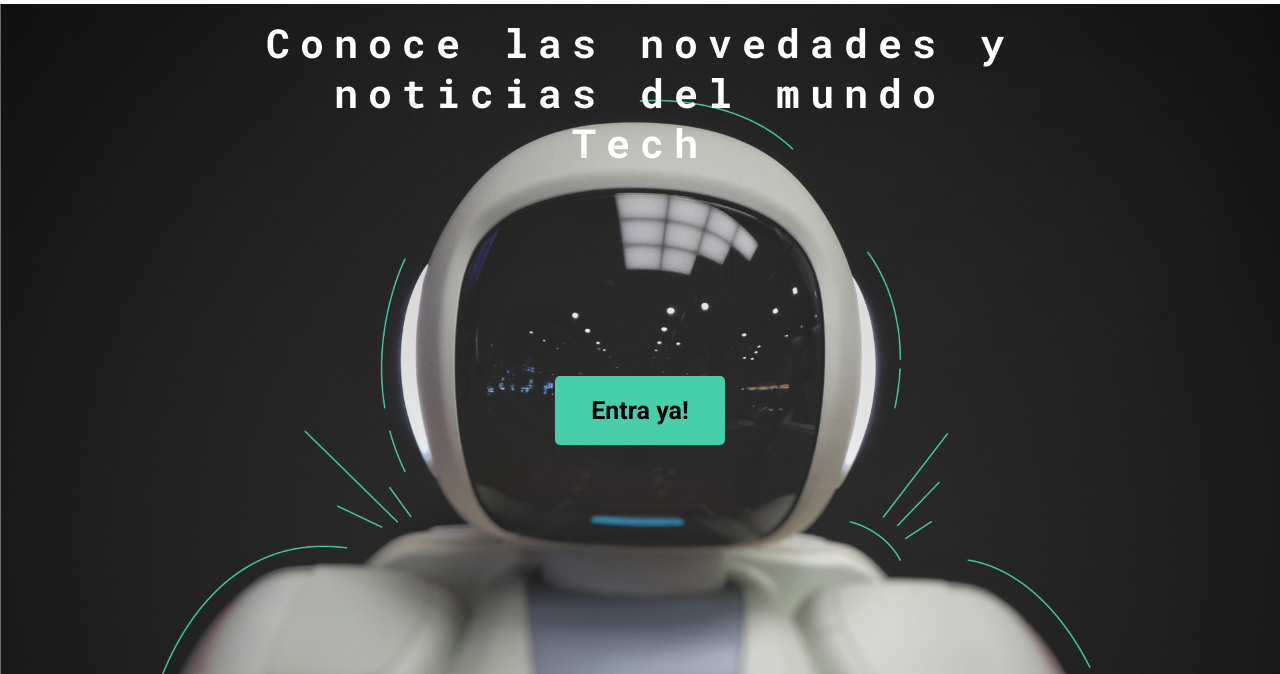
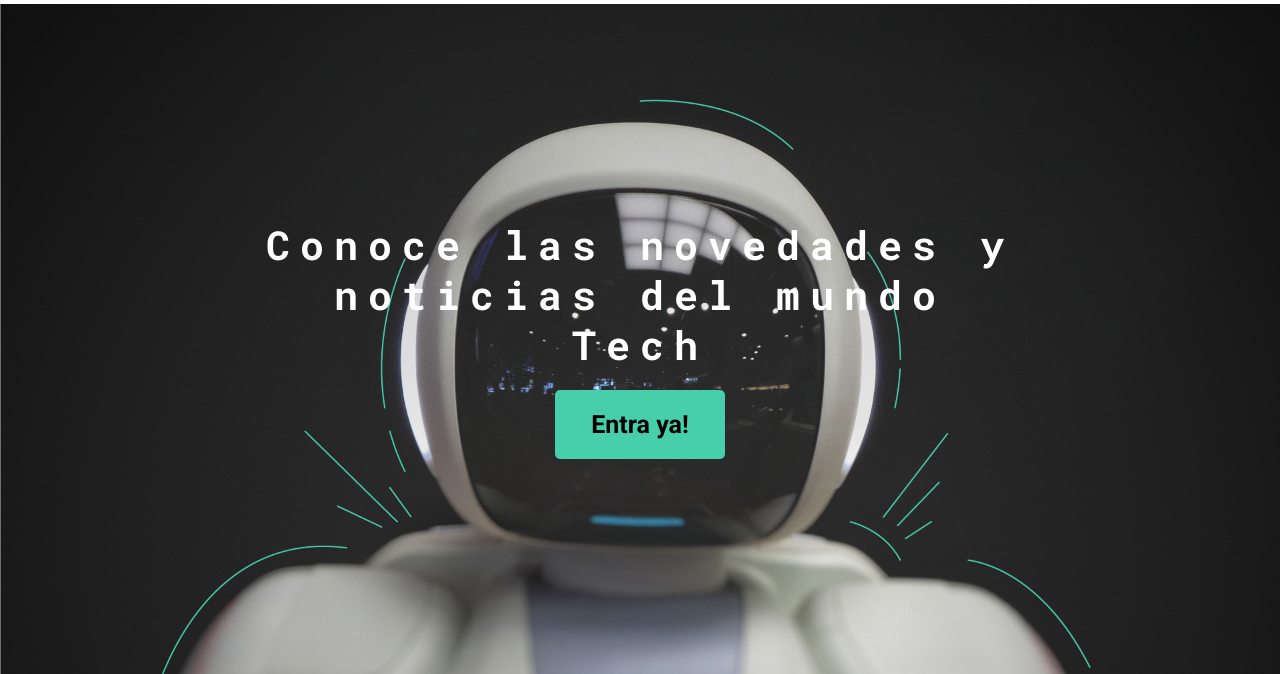
Before and after one commit to Arbey-Do/web-blog, a plain HTML site: page index.html in a window 1280 px wide. Shown: the part 126-800 px from the top of the page. Drawn offline with Linux system fonts and the light colour scheme.

Commit message:
testing responsive
probando el height del main__container para smartphone

```diff
--- a/css/main.css
+++ b/css/main.css
@@ -141,13 +141,6 @@ a {
 	text-align: center;
 }
 
-@media (min-width: 375px) and (orientation: landscape) {
-	.main-container {
-		height: 100%;
-		justify-content: space-around;
-	}
-}
-
 @media (min-width: 425px) {
 
 	.header__icons-container {
@@ -173,14 +166,12 @@ a {
 
 @media (min-width: 768px) {
 	.main-container {
-		gap: 12rem;
+		height: 100%;
+		gap: 2rem;
 	}
 }
 
 @media (min-width: 1024px) {
-	.main-container {
-		gap: 18rem;
-	}
 
 	.title {
 		font-size: 4rem;
```
